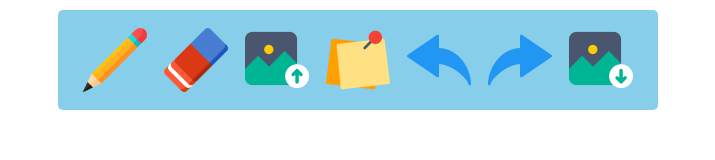
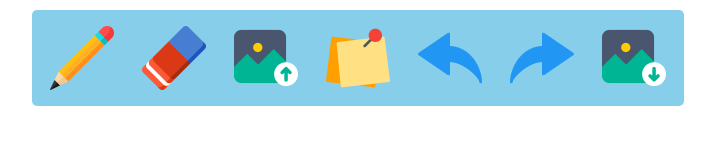
Before and after one commit to anand-vaidhani/sketch-board, a plain HTML site: page index.html in a window 1280 px wide. Shown: the whole page, without its empty margins (282-997 px from the left). Drawn offline with Linux system fonts and the light colour scheme.

```diff
--- a/styles.css
+++ b/styles.css
@@ -10,10 +10,8 @@ body {
 
 body .controls {
     background-color: skyblue;
-    width: 600px;
-    height: 100px;
     display: flex;
-    padding: 25px;
+    padding: 0px 4px;
     margin: 0px auto;
     border-radius: 5px;
     position: fixed;
@@ -22,6 +20,10 @@ body .controls {
     transform: translate(-50%, 10px);
     justify-content: space-between;
     align-items: center;
+}
+
+body .controls .control {
+    padding: 16px 14px;
 }
 
 body .controls .control img {
@@ -64,6 +66,7 @@ body .controls .control:hover img {
     }
 }
 
+body .controls .control.eraser .slider,
 body .controls .control.pencil .colors {
     position: absolute;
     top: 90px;
```
